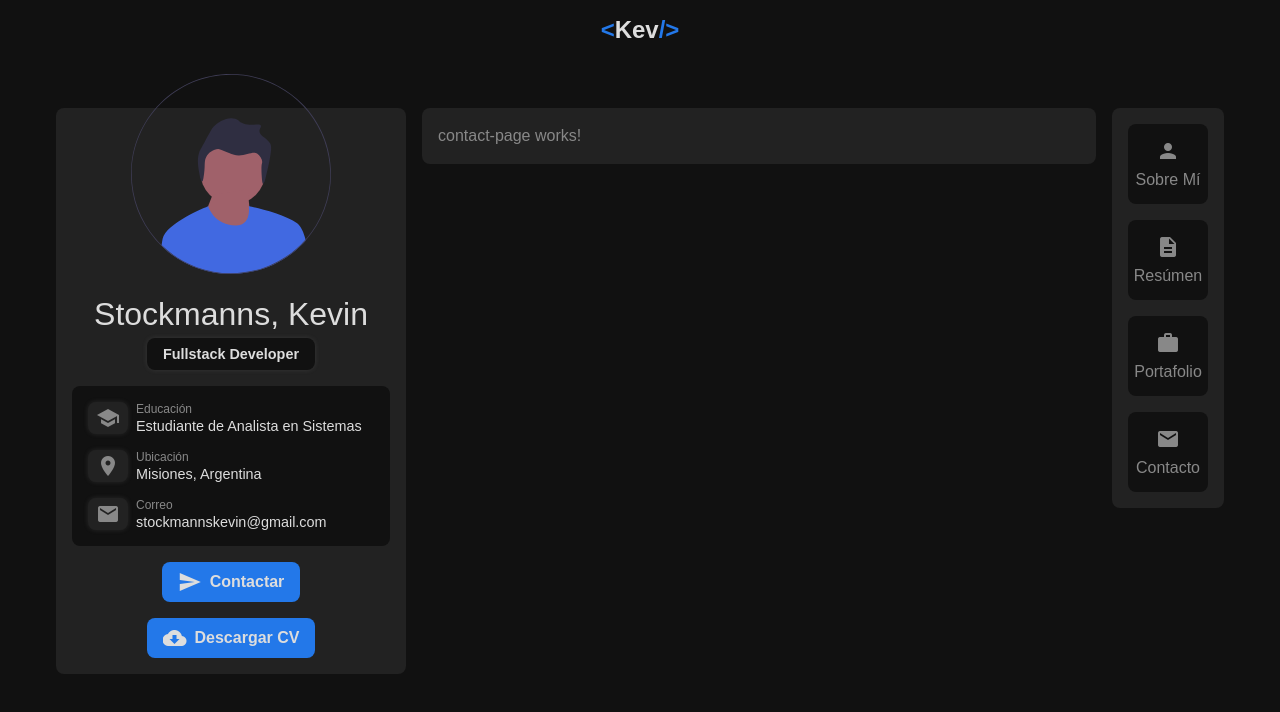
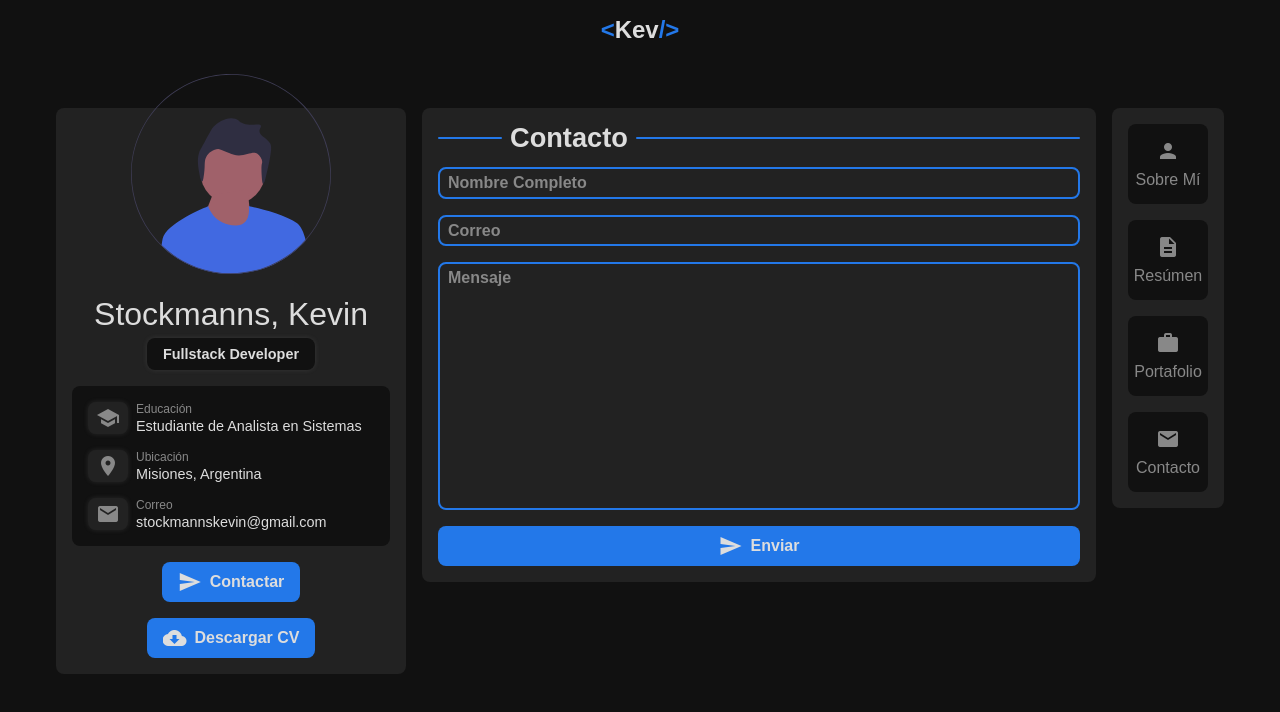
Before and after one commit to KevinStockmanns/Portfolio, an Angular app: page /contact in a window 1280 px wide. Shown: the top 712 px of the page. Built offline with nearby package versions, Linux system fonts and the light colour scheme.

Commit message:
contact page

```diff
--- a/src/app/pages/contact-page/contact-page.component.css
+++ b/src/app/pages/contact-page/contact-page.component.css
@@ -0,0 +1,67 @@
+.contact{
+    display: grid;
+    gap: 1rem;
+}
+.form{
+    display: grid;
+    gap: 1rem;
+}
+
+.form-div-input{
+    width: 100%;
+    position: relative;
+    border: 2px solid var(--mainColor);
+    border-radius: var(--borderrMid);
+    background: var(--bgCardColor);
+    transition: var(--transitionMid);
+}
+.form-div-input.error{
+    border-color: var(--errorColor);
+}
+.form-div-input input,
+.form-div-input textarea{
+    padding: .3rem .5rem;
+    width: 100%;
+    height: 100%;
+    border: none;
+    outline: none;
+    font-size: 1rem;
+    font-family: inherit;
+    background-color: transparent;
+    color: var(--textColor);
+    resize: none;
+}
+.form-div-input textarea{
+    height: 15rem;
+}
+.form-div-input label{
+    position: absolute;
+    top: .3rem;
+    left: .5rem;
+    font-weight: bold;
+    pointer-events: none;
+    transition: var(--transitionMid);
+}
+.form-div-input input:focus ~ label,
+.form-div-input textarea:focus ~ label,
+.form-div-input.hasValue input ~ label,
+.form-div-input.hasValue textarea ~ label{
+    top: -.75rem;
+    left: .8rem;
+    padding: 0 .2rem;
+    background-color: inherit;
+}
+.form-div-input:not(.error) input:focus ~ label,
+.form-div-input:not(.error) textarea:focus ~ label,
+.form-div-input.hasValue:not(.error) input ~ label,
+.form-div-input.hasValue:not(.error) textarea ~ label{
+    color: var(--mainColor);
+
+}
+.form-div-input.error label{
+    color: var(--errorColor);
+}
+.input-error{
+    font-size: .8rem;
+    color: var(--errorColor);
+}
--- a/src/app/pages/contact-page/contact-page.component.html
+++ b/src/app/pages/contact-page/contact-page.component.html
@@ -1 +1,63 @@
-<p>contact-page works!</p>
+<section class="contact">
+    <app-title [title]="titleService.getTitle()"></app-title>
+    <form action="" class="form" [formGroup]="form">
+        <div class="form-div">
+            <div class="form-div-input" [class.hasValue]="getValue('name')" [class.error]="hasOneError('name')">
+                <input type="text" name="name" formControlName="name">
+                <label>Nombre Completo</label>
+            </div>
+            @if(hasOneError('name')){
+                @if (hasError('name', 'required')) {
+                    <p class="input-error">El nombre es requerido.</p>
+                }
+            }
+        </div>
+
+        <div class="form-div">
+            <div class="form-div-input" [class.hasValue]="getValue('email')" [class.error]="hasOneError('email')">
+                <input type="email" name="email" formControlName="email">
+                <label>Correo</label>
+            </div>
+            @if(hasOneError('email')){
+                @if (hasError('email', 'required')) {
+                    <p class="input-error">El correo es requerido.</p>
+                }
+                @if (hasError('email', 'email')) {
+                    <p class="input-error">El formato no es válido.</p>
+                }
+            }
+        </div>
+
+        <div class="form-div">
+            <div class="form-div-input" [class.hasValue]="getValue('message')" [class.error]="hasOneError('message')">
+                <textarea name="message" formControlName="message"></textarea>
+                <label>
+                    Mensaje
+                </label>
+            </div>
+            @if(hasOneError('message')){
+                @if (hasError('message', 'required')) {
+                    <p class="input-error">El mensaje es requerido.</p>
+                }
+                @if (hasError('message', 'minlength')) {
+                    <p class="input-error">El mensaje debe tener al menos {{getError('message', 'minlength').requiredLength}} caracteres.</p>
+                }
+                @if (hasError('message', 'maxlength')) {
+                    <p class="input-error">El mensaje puede tener hasta {{getError('message', 'maxlength').requiredLength}} caracteres.</p>
+                }
+            }
+        </div>
+
+
+        <div class="form-submit" (click)="onSubmit()">
+            @if (loading) {
+                <loader></loader>
+            }@else {
+                <app-button icon="send" text="Enviar"></app-button>
+            }
+        </div>
+
+
+
+    </form>
+</section>
--- a/src/app/pages/contact-page/contact-page.component.ts
+++ b/src/app/pages/contact-page/contact-page.component.ts
@@ -1,12 +1,66 @@
 import { Component } from '@angular/core';
+import { TitleComponent } from '../../components/title/title.component';
+import { Title } from '@angular/platform-browser';
+import { ButtonComponent } from '../../components/button/button.component';
+import { FormBuilder, FormGroup, ReactiveFormsModule, Validators } from '@angular/forms';
+import { HttpClient } from '@angular/common/http';
+import { LoaderComponent } from '../../components/loader/loader.component';
 
 @Component({
   selector: 'app-contact-page',
   standalone: true,
-  imports: [],
+  imports: [TitleComponent, ButtonComponent, ReactiveFormsModule, LoaderComponent],
   templateUrl: './contact-page.component.html',
   styleUrl: './contact-page.component.css'
 })
 export class ContactPageComponent {
+  form:FormGroup
+  loading = false;
 
+  constructor(protected titleService: Title, private formBuilder:FormBuilder,
+    private http: HttpClient
+  ){
+    this.form = formBuilder.group({
+      name: ['', Validators.required],
+      email: ['', [Validators.required, Validators.email]],
+      message: ['', [Validators.required, Validators.maxLength(3000), Validators.minLength(20)]]
+    })
+
+
+    // this.form.events.subscribe(el=>console.log(el))
+  }
+
+
+  getValue(control:string){
+    return this.form.get(control)?.value;
+  }
+  hasOneError(control:string){
+    return this.form.get(control)?.invalid && this.form.get(control)?.touched;
+  }
+  hasError(control:string, error:string){
+    return this.form.get(control)?.getError(error) && this.form.get(control)?.touched;
+  }
+  getError(control:string, error:string){
+    return this.form.get(control)?.getError(error);
+  }
+
+
+  onSubmit(){
+    this.form.markAllAsTouched();
+    if(this.form.valid && !this.loading){
+      this.loading = true;
+      this.http.post('https://formsubmit.co/ajax/stockmannskevin@email.com', {form_data: this.form.value}).subscribe({
+        next: res=>{
+          console.log(res);
+          this.loading = false;
+
+        },
+        error: err=>{
+          console.log(err);
+          this.loading = false;
+
+        }
+      });
+    }
+  }
 }
--- a/src/styles.css
+++ b/src/styles.css
@@ -8,6 +8,7 @@
     --bgCardColor: #222;
     --bgCardColorAlpha: #2228;
 
+    --errorColor: hsl(0, 84%, 63%);
     --greenColor: hsl(151, 64%, 63%);
     --yellowColor: hsl(60, 44%, 63%);
 
```
